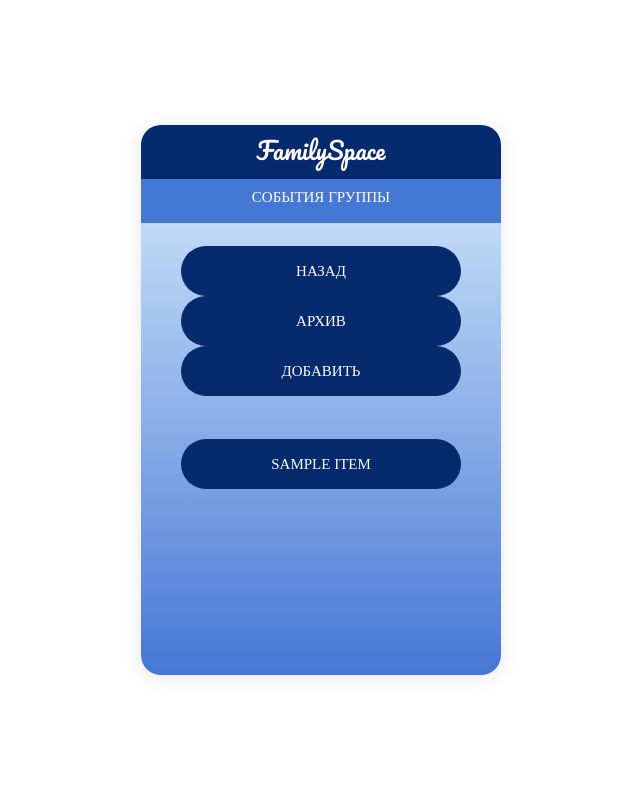
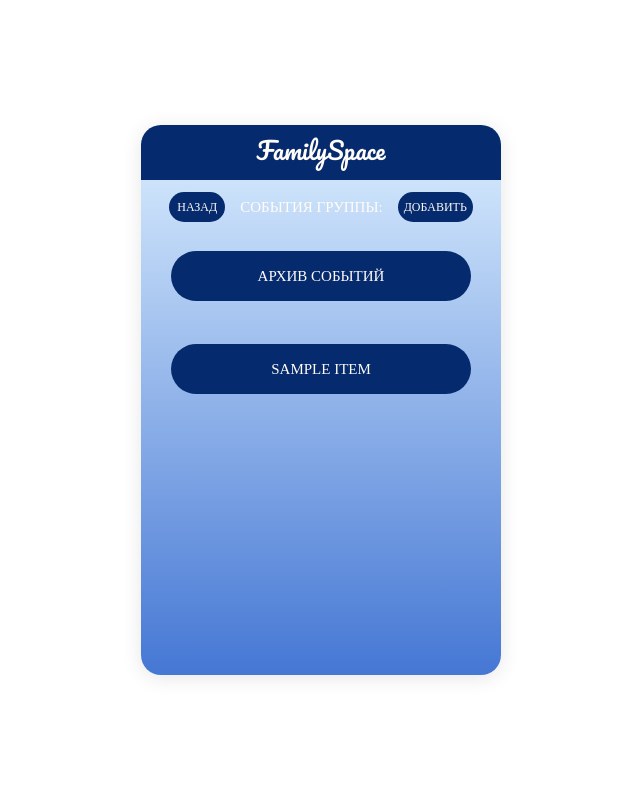
Before and after one commit to familyspace/django, a Django app: template eventapp/templates/eventapp/show_events.html in a window 1280 px wide. Shown: the whole page, without its empty margins (319-959 px from the left). Run offline with Django 3.2, Linux system fonts and the light colour scheme; the template is opened without the code that fills it: most values are stand-ins (such as "Sample title", 1, 10 or a date in 2020); parts of the project's set-up code (start-up, migrations or seed data) failed here and were passed over; some libraries are stand-ins or nearby versions; some web fonts are replaced.

Commit message:
Подогнал просмотр списка событий к шаблону

```diff
--- a/eventapp/templates/eventapp/show_events.html
+++ b/eventapp/templates/eventapp/show_events.html
@@ -4,29 +4,19 @@
 <div class="limiter">
     <div class="container-login100">
         <div class="wrap-login100">
-            <form class="login100-form validate-form p-l-40 p-r-40 p-t-78">
+            <form class="login100-form validate-form p-l-30 p-r-30 p-t-58">
 
-                <span class="login100-form-title">FamilySpace
-                </span>
-                <div class="container-login100-form m-b-43">
-                    <span class="login100-form-main m-b-16">
-                        <p class="txt3">События группы</p>
-                    </span>
+                <span class="login100-form-title">FamilySpace</span>
+                <div class="btn mainpg btn-backbutton-contacts">
+                        <button class="login100-form-btn backbutton-search" type="button"><a href="{% url 'chatapp:chatpage' group_pk=group_pk %}" class="txt5">Назад</a></button>
+                        <p class="txt3 creategroup-p">События группы:</p>
+                        <button class="login100-form-btn backbutton-add-participant" type="button"><a href="{% url 'eventapp:create_event' group_pk=group_pk %}" class="txt5">Добавить</a></button>
                 </div>
 
                 <div class="container-login100-form m-b-43">
-
-<button class="login100-form-btn">
-                        <a href="{% url 'chatapp:chatpage' group_pk=group_pk %}" class="txt3" id="">Назад</a>
-</button>
-
-<button class="login100-form-btn">
-                        <a href="{% url 'eventapp:archived_events' group_pk=group_pk %}" class="txt3">Архив</a>
-</button>
-<button class="login100-form-btn">
-                        <a href="{% url 'eventapp:create_event' group_pk=group_pk %}" class="txt3">Добавить</a>
-</button>
-
+    <button class="login100-form-btn">
+        <a href="{% url 'eventapp:archived_events' group_pk=group_pk %}" class="txt3">Архив событий</a>
+    </button>
                 </div>
 
                  <div class="container-login100-form m-b-16">
--- a/userapp/templates/userapp/base_new.html
+++ b/userapp/templates/userapp/base_new.html
@@ -22,7 +22,7 @@
         href="/static/vendor/daterangepicker/daterangepicker.css">
   <link rel="stylesheet" type="text/css" href="/static/css/util.css">
   <link rel="stylesheet" type="text/css" href="/static/css/main.css">
-    <link rel="stylesheet" href="/static/css/style_userapp.css">
+  <link rel="stylesheet" href="/static/css/style_userapp.css">
 </head>
 <body>
 
```
